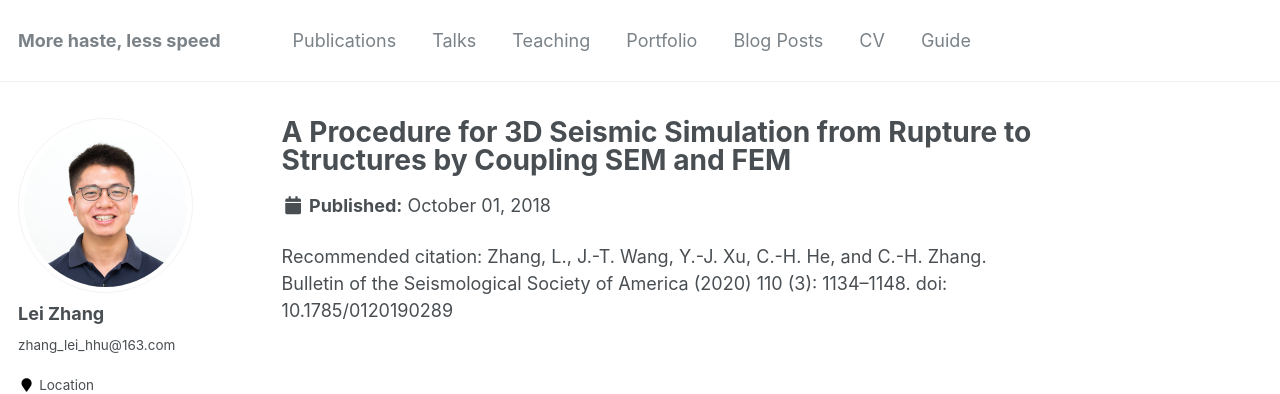
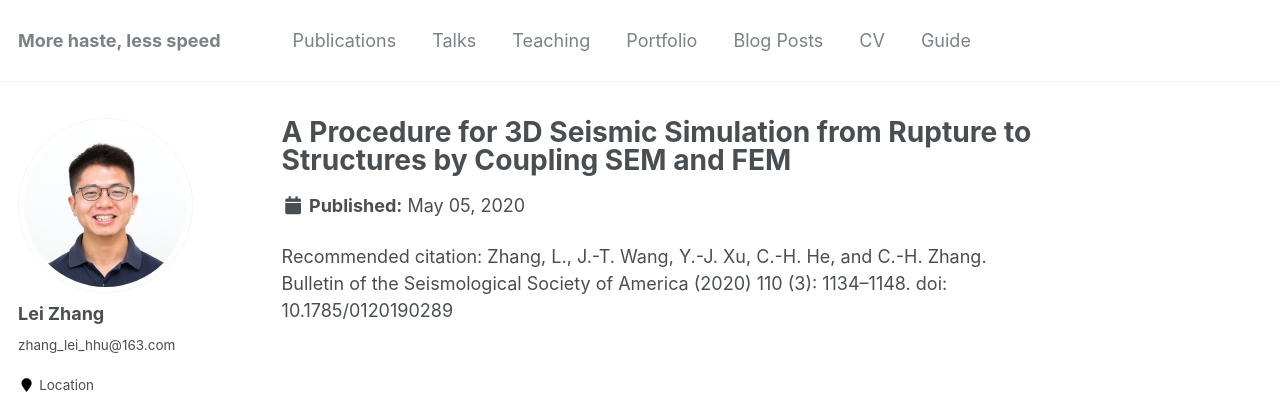
Before and after one commit to zhanglei911/zhanglei911.github.io, a Jekyll site: the page built from _publications/2020-06-BSSA.md, in a window 1280 px wide. Shown: the top 394 px of the page. Built offline with Jekyll 4.4.1, drawn with Linux system fonts in a browser that asks for light colours; some web fonts are replaced.

Commit message:
Update 2020-06-BSSA.md

```diff
--- a/_publications/2020-06-BSSA.md
+++ b/_publications/2020-06-BSSA.md
@@ -2,6 +2,6 @@
 title: "A Procedure for 3D Seismic Simulation from Rupture to Structures by Coupling SEM and FEM"
 collection: publications
 permalink: /publication/2020-06-BSSA
-date: 2018-10-01
+date: 2020-05-05
 citation: 'Zhang, L., J.-T. Wang, Y.-J. Xu, C.-H. He, and C.-H. Zhang. Bulletin of the Seismological Society of America (2020) 110 (3): 1134–1148. doi: 10.1785/0120190289'
 ---
```
